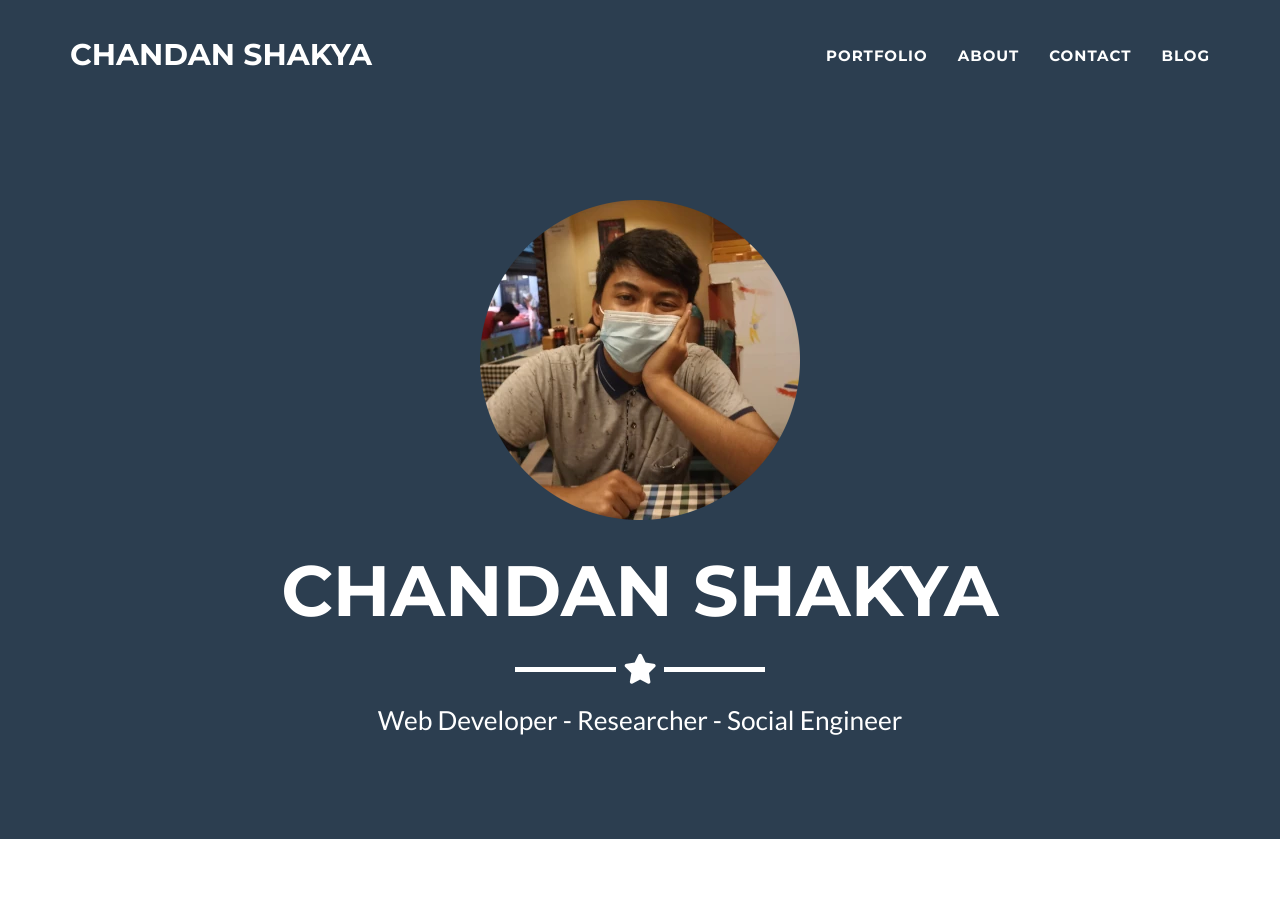
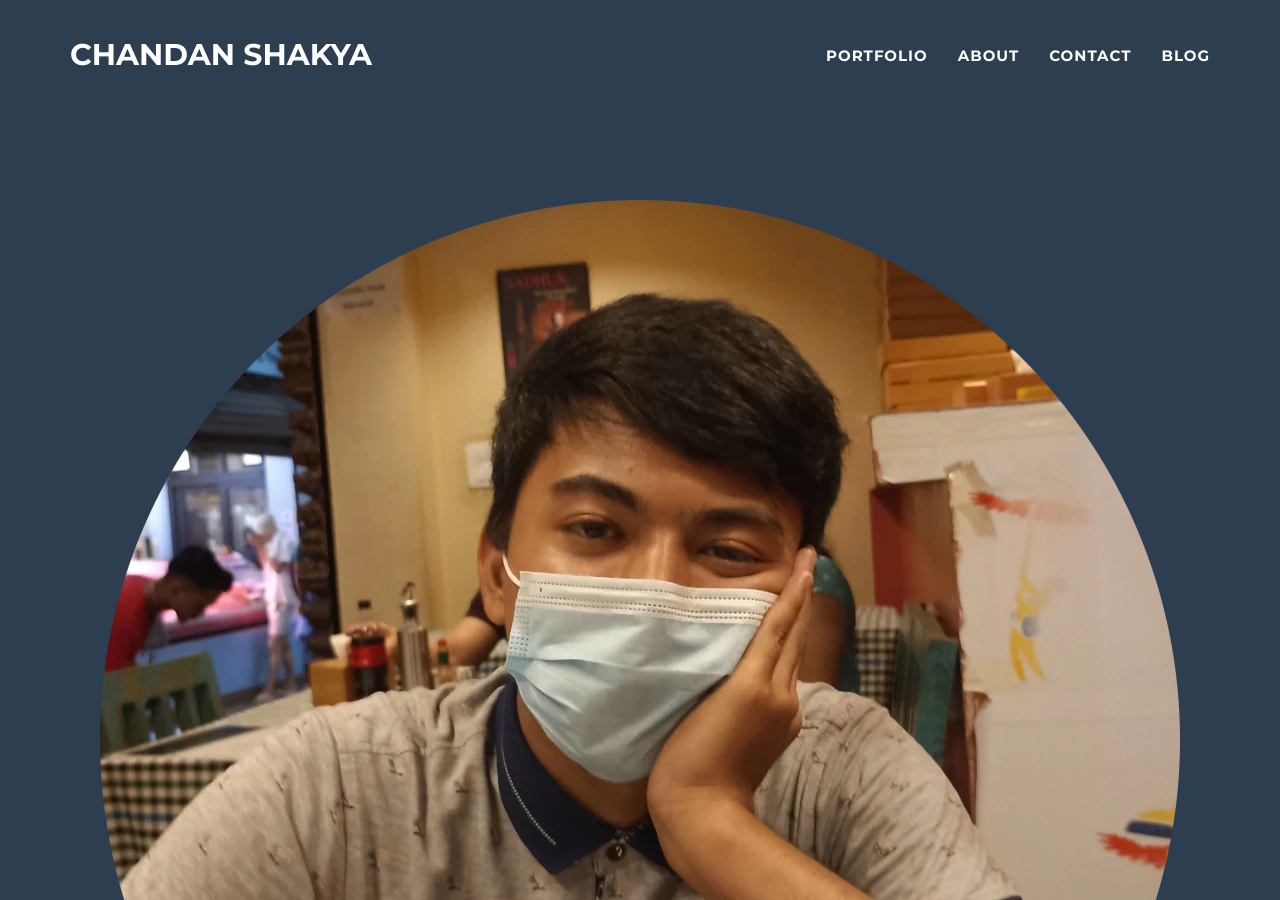
Before and after one commit to ChandanShakya/ChandanShakya.github.io, a Jekyll site: the page built from _posts/2023-09-17-project-12.markdown, in a window 1280 px wide and 900 px high. Built offline with Jekyll 4.4.1, drawn with Linux system fonts in a browser that asks for light colours.

Commit message:
fix: remove image size

```diff
--- a/_includes/header.html
+++ b/_includes/header.html
@@ -3,7 +3,7 @@
   <div class="container">
     <div class="row">
       <div class="col-lg-12">
-        <img class="img-responsive" src="img/profile.webp" alt="profile-pic" width="320" height="320"/>
+        <img class="img-responsive" src="img/profile.webp" alt="profile-pic"/>
         <div class="intro-text">
           <span class="name">{{ site.title }}</span>
           <hr class="star-light" />
```
Also changed, not shown: img/profile.webp.
